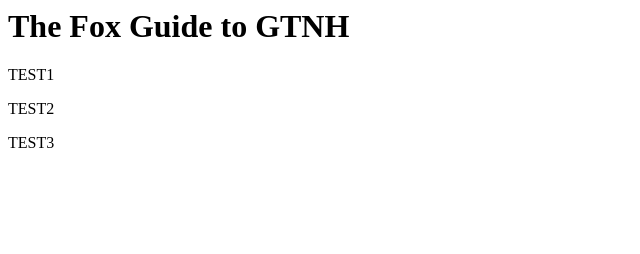
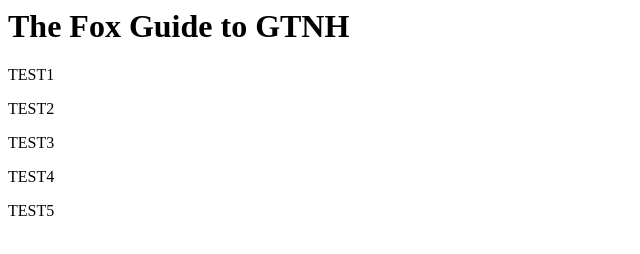
Before and after one commit to DylanTaylor1/GTNH-Guide, a plain HTML site: page index.html in a window 1280 px wide. Shown: the whole page, without its empty margins (0-640 px from the left). Drawn offline with Linux system fonts and the light colour scheme.

Commit message:
test html

```diff
--- a/index.html
+++ b/index.html
@@ -9,5 +9,7 @@
     <p>TEST1</p>
     <p>TEST2</p>
     <p>TEST3</p>
+    <p>TEST4</p>
+    <p>TEST5</p>
 </body>
 </html>
```
